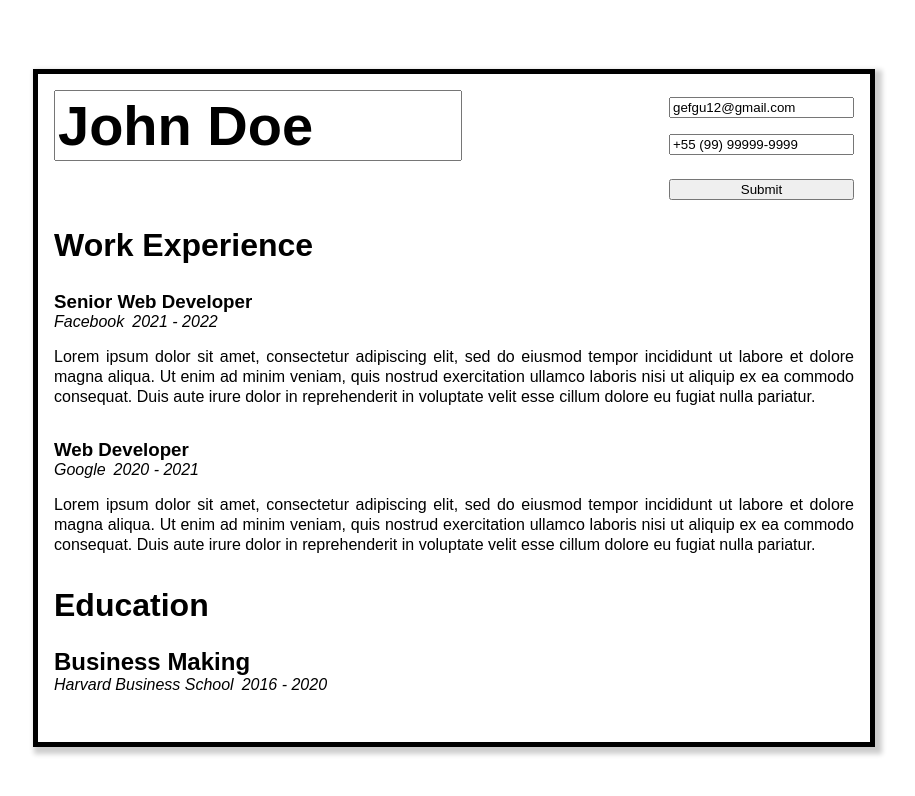
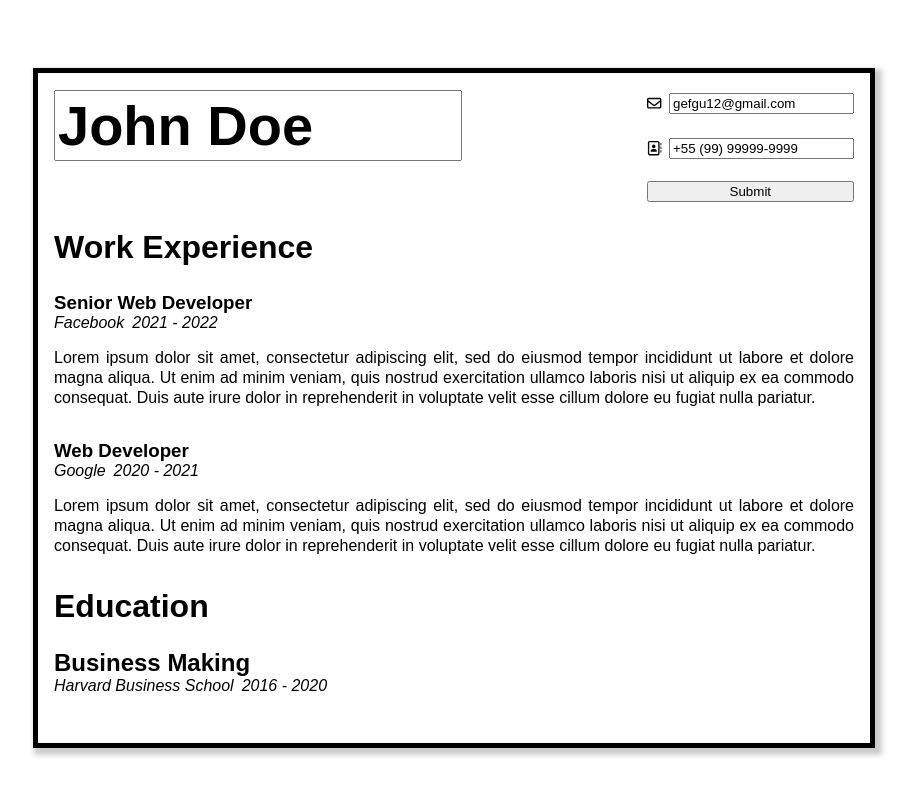
Before and after one commit to gefgu/cv-application, a React (Create React App) app: page / in a window 1280 px wide. Both pictures are taken after a click on the button "Edit". Shown: the top 796 px of the page, without its empty margins (186-1101 px from the left). Built offline with nearby package versions, Linux system fonts and the light colour scheme.

Commit message:
Add icons in contact info editing

```diff
--- a/src/components/General.js
+++ b/src/components/General.js
@@ -21,7 +21,13 @@ class General extends Component {
               <FontAwesomeIcon icon={faContactBook} /> {phone}
             </p>
           </div>
-          <button onClick={() => {enableEdit(true)}}>Edit</button>
+          <button
+            onClick={() => {
+              enableEdit(true);
+            }}
+          >
+            Edit
+          </button>
         </div>
       );
     } else if (editing) {
@@ -34,12 +40,17 @@ class General extends Component {
             onChange={handleEdit}
           ></input>
           <div className="contact-info">
+            <div>
+              <FontAwesomeIcon icon={faEnvelope} />
               <input
                 type="text"
                 id="email"
                 value={email}
                 onChange={handleEdit}
               ></input>
+            </div>
+            <div>
+              <FontAwesomeIcon icon={faContactBook} />
               <input
                 type="text"
                 id="phone"
@@ -47,7 +58,10 @@ class General extends Component {
                 onChange={handleEdit}
               ></input>
             </div>
-          <button className="submit" onClick={() => enableEdit(false)}>Submit</button>
+          </div>
+          <button className="submit" onClick={() => enableEdit(false)}>
+            Submit
+          </button>
         </form>
       );
     }
--- a/src/styles/general.css
+++ b/src/styles/general.css
@@ -19,7 +19,8 @@
   width: 400px;
 }
 
-.contact-info p {
+.contact-info p,
+form .contact-info > div {
   margin: 4px 0;
   display: flex;
   gap: 8px;
```
Lines whose indentation alone changed are shown as unchanged.
